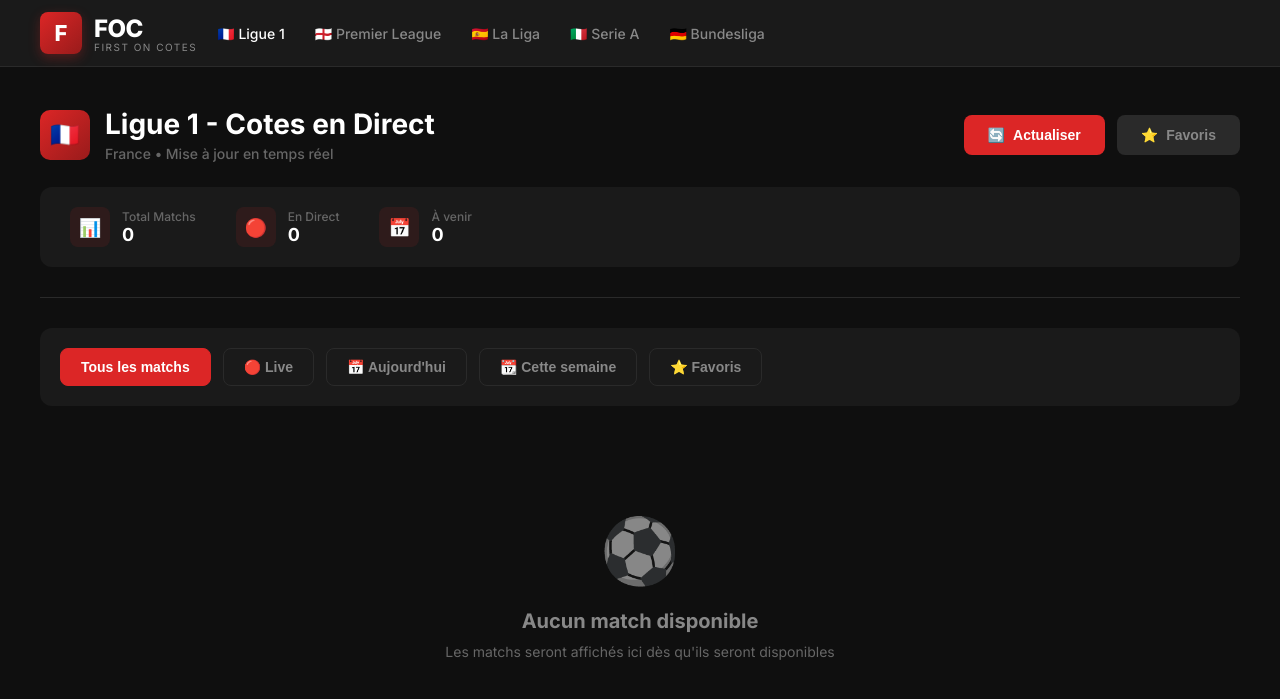
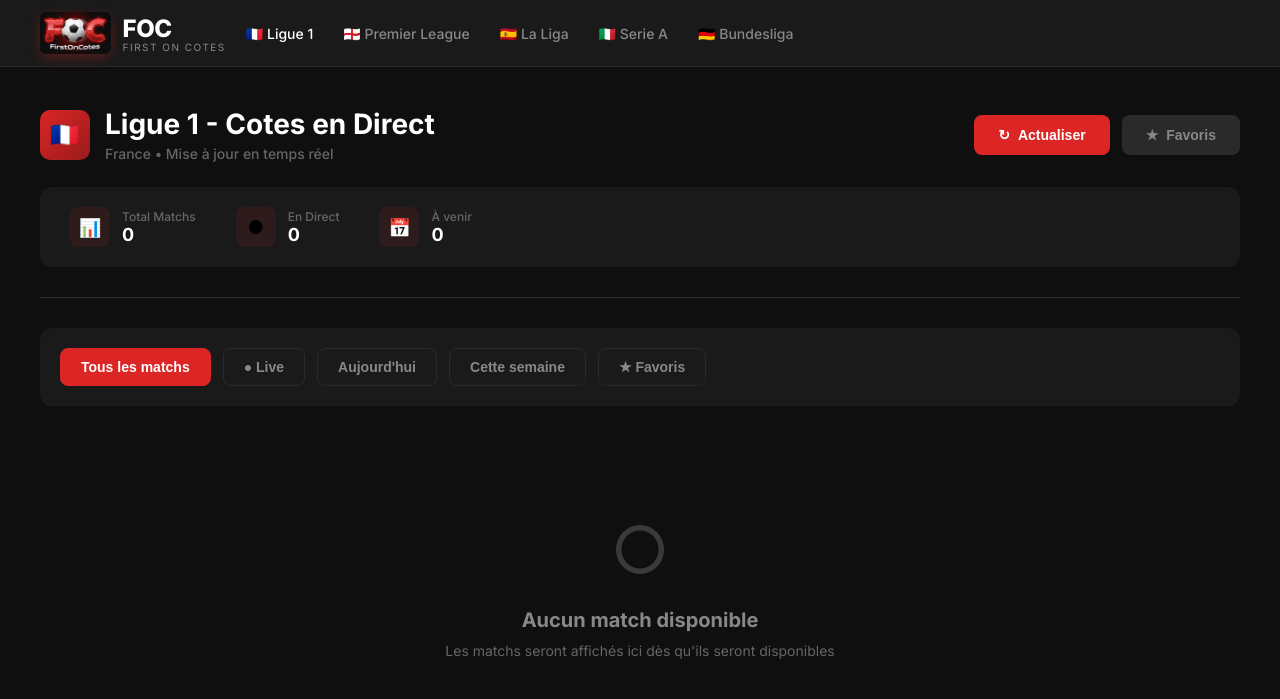
Before and after one commit to MG-esiee/FOC, a Flask app: page / in a window 1280 px wide. Shown: the top 699 px of the page. Run offline with Flask 3, Linux system fonts and the light colour scheme; data that the repository does not hold is empty.

Commit message:
correction doublon live

```diff
--- a/app/static/style.css
+++ b/app/static/style.css
@@ -41,17 +41,10 @@ body {
     text-decoration: none;
 }
 
-.logo-icon {
-    width: 42px;
+.logo-image {
     height: 42px;
-    background: linear-gradient(135deg, #dc2626 0%, #991b1b 100%);
-    border-radius: 8px;
-    display: flex;
-    align-items: center;
-    justify-content: center;
-    font-size: 22px;
-    font-weight: 800;
-    color: white;
+    width: auto;
+    border-radius: 6px;
     box-shadow: 0 4px 12px rgba(220, 38, 38, 0.3);
 }
 
--- a/app/templates/index.html
+++ b/app/templates/index.html
@@ -12,7 +12,7 @@
         <div class="top-bar-content">
             <div class="logo-section">
                 <a href="/" class="logo">
-                    <div class="logo-icon">F</div>
+                    <img src="{{ url_for('static', filename='logo_foc.png') }}" alt="FOC Logo" class="logo-image">
                     <div class="logo-text">
                         <span class="logo-main">FOC</span>
                         <span class="logo-sub">First On Cotes</span>
@@ -42,11 +42,11 @@
                 </div>
                 <div class="header-actions">
                     <button class="btn btn-primary" onclick="refreshData()">
-                        <span id="refresh-icon">🔄</span>
+                        <span id="refresh-icon">↻</span>
                         <span id="refresh-text">Actualiser</span>
                     </button>
                     <button class="btn btn-secondary">
-                        <span>⭐</span>
+                        <span>★</span>
                         Favoris
                     </button>
                 </div>
@@ -61,7 +61,7 @@
                     </div>
                 </div>
                 <div class="stat-item">
-                    <div class="stat-icon">🔴</div>
+                    <div class="stat-icon">●</div>
                     <div class="stat-info">
                         <span class="stat-label">En Direct</span>
                         <span class="stat-value">{{ matches|selectattr('is_live')|list|length }}</span>
@@ -82,10 +82,10 @@
             <!-- Filters -->
             <div class="filters-bar">
                 <button class="filter-btn active">Tous les matchs</button>
-                <button class="filter-btn">🔴 Live</button>
-                <button class="filter-btn">📅 Aujourd'hui</button>
-                <button class="filter-btn">📆 Cette semaine</button>
-                <button class="filter-btn">⭐ Favoris</button>
+                <button class="filter-btn">● Live</button>
+                <button class="filter-btn">Aujourd'hui</button>
+                <button class="filter-btn">Cette semaine</button>
+                <button class="filter-btn">★ Favoris</button>
             </div>
 
             {% if matches %}
@@ -132,7 +132,7 @@
             {% else %}
             <!-- Empty State -->
             <div class="empty-state">
-                <div class="empty-state-icon">⚽</div>
+                <div class="empty-state-icon">○</div>
                 <h3>Aucun match disponible</h3>
                 <p>Les matchs seront affichés ici dès qu'ils seront disponibles</p>
             </div>
```
Also changed, not shown: scraper/scraper_mongo.py (+25 -3 lines), app/static/logo_foc.png (added).
